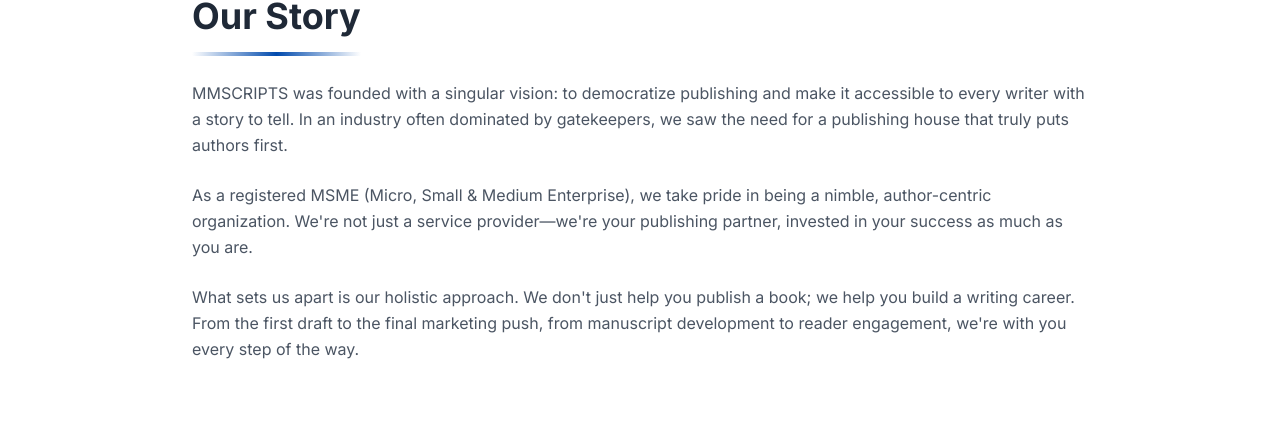
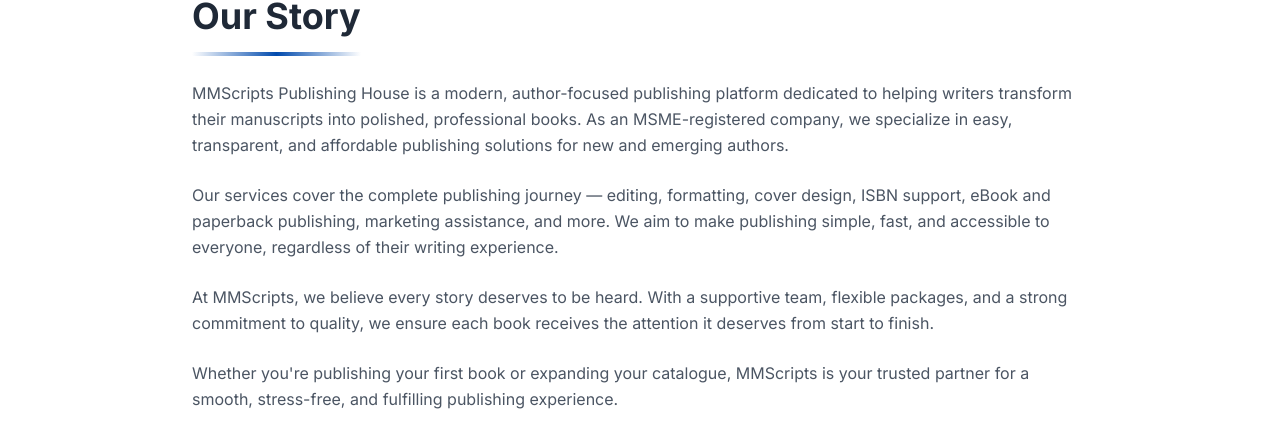
Before and after one commit to prabha55555/MMScripts, a React (Vite) app in the folder mmscripts-app/: page /about in a window 1280 px wide. Shown: the part 506-952 px from the top of the page. Built offline with nearby package versions, Linux system fonts and the light colour scheme; no server answers.

Commit message:
Changes in the Story & vision & mission

```diff
--- a/mmscripts-app/src/pages/About.jsx
+++ b/mmscripts-app/src/pages/About.jsx
@@ -50,19 +50,16 @@
 
                         <div className="prose prose-lg max-w-none text-gray-600 space-y-6 leading-relaxed">
                             <p>
-                                MMSCRIPTS was founded with a singular vision: to democratize publishing and make
-                                it accessible to every writer with a story to tell. In an industry often dominated
-                                by gatekeepers, we saw the need for a publishing house that truly puts authors first.
+                             MMScripts Publishing House is a modern, author-focused publishing platform dedicated to helping writers transform their manuscripts into polished, professional books. As an MSME-registered company, we specialize in easy, transparent, and affordable publishing solutions for new and emerging authors.
                             </p>
                             <p>
-                                As a registered MSME (Micro, Small & Medium Enterprise), we take pride in being
-                                a nimble, author-centric organization. We're not just a service provider—we're
-                                your publishing partner, invested in your success as much as you are.
+                               Our services cover the complete publishing journey — editing, formatting, cover design, ISBN support, eBook and paperback publishing, marketing assistance, and more. We aim to make publishing simple, fast, and accessible to everyone, regardless of their writing experience.
                             </p>
                             <p>
-                                What sets us apart is our holistic approach. We don't just help you publish a book;
-                                we help you build a writing career. From the first draft to the final marketing push,
-                                from manuscript development to reader engagement, we're with you every step of the way.
+                            At MMScripts, we believe every story deserves to be heard. With a supportive team, flexible packages, and a strong commitment to quality, we ensure each book receives the attention it deserves from start to finish.
+                            </p>
+                            <p>
+                                Whether you're publishing your first book or expanding your catalogue, MMScripts is your trusted partner for a smooth, stress-free, and fulfilling publishing experience.
                             </p>
                         </div>
                     </motion.div>
--- a/mmscripts-app/src/pages/Articles.jsx
+++ b/mmscripts-app/src/pages/Articles.jsx
@@ -15,7 +15,7 @@
         title: 'Welcome to MMSCRIPTS: Our Journey Begins',
         author: 'Founder, MMSCRIPTS',
         date: 'December 1, 2025',
-        excerpt: 'Today marks the beginning of an exciting journey. MMSCRIPTS was born from a simple belief: every story deserves to be told, and every voice deserves to be heard...',
+        excerpt: 'What began as a simple passion for writing has grown into a dedicated space for writers to create, express, and publish with confidence. I started MMScripts with one belief — every voice deserves...',
         content: `Welcome to MMScripts!
 
 What began as a simple passion for writing has grown into a dedicated space for writers to create, express, and publish with confidence. I started MMScripts with one belief — every voice deserves a platform, and every manuscript holds the potential to become a masterpiece.
--- a/mmscripts-app/src/pages/Home.jsx
+++ b/mmscripts-app/src/pages/Home.jsx
@@ -169,10 +169,8 @@
               className="text-lg text-gray-700 leading-relaxed mb-6 mt-8"
               style={{ fontFamily: 'Lora, Georgia, serif' }}
             >
-              MMSCRIPTS was born from a simple belief: every story deserves to be told,
-              and every voice deserves to be heard. As an MSME-registered publishing house,
-              we combine professional expertise with personal care to help authors transform
-              their manuscripts into published works they can be proud of.
+             MMScripts Publishing House was created with a clear purpose: to make publishing simple, transparent, and accessible for writers at every stage of their journey. As an MSME-registered publishing platform, we focus on helping authors transform their manuscripts into polished, professional books they can confidently present to the world.
+
             </motion.p>
 
             <motion.p
@@ -180,8 +178,7 @@
               className="text-lg text-gray-700 leading-relaxed mb-10"
               style={{ fontFamily: 'Lora, Georgia, serif' }}
             >
-              Our vision is to create a supportive ecosystem where writers don't just publish books—they
-              build careers, form lasting connections, and inspire readers around the world.
+             Our mission is to support writers through the complete publishing process—not just by publishing books, but by guiding them with reliable services, flexible solutions, and consistent quality.
             </motion.p>
 
             <motion.div variants={{ hidden: { opacity: 0, y: 20 }, visible: { opacity: 1, y: 0 } }}>
```
